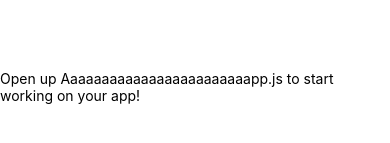
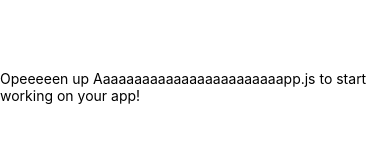
Before and after one commit to LZanganelli/AbrirConta2, a React Native app: screen / in a window 390 px wide. Shown: the part 335-478 px from the top of the page. Built offline with nearby package versions, Linux system fonts and the light colour scheme.

Commit message:
Update teste
teste

```diff
--- a/App.js
+++ b/App.js
@@ -5,7 +5,7 @@ import { StyleSheet, Text, View } from 'react-native';
 export default function App() {
   return (
     <View style={styles.container}>
-      <Text>Open up Aaaaaaaaaaaaaaaaaaaaaaaapp.js to start working on your app!</Text>
+      <Text>Opeeeeen up Aaaaaaaaaaaaaaaaaaaaaaaapp.js to start working on your app!</Text>
       <StatusBar style="auto" />
     </View>
   );
```
